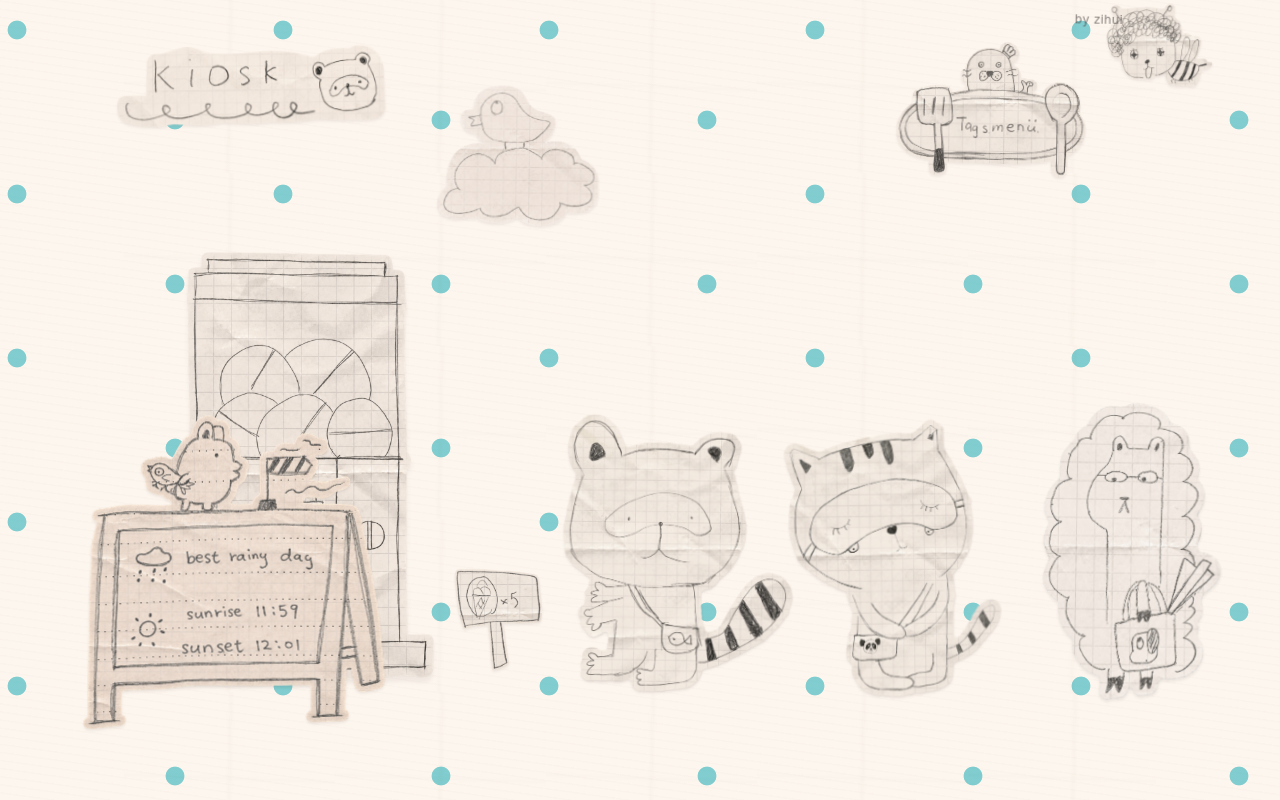
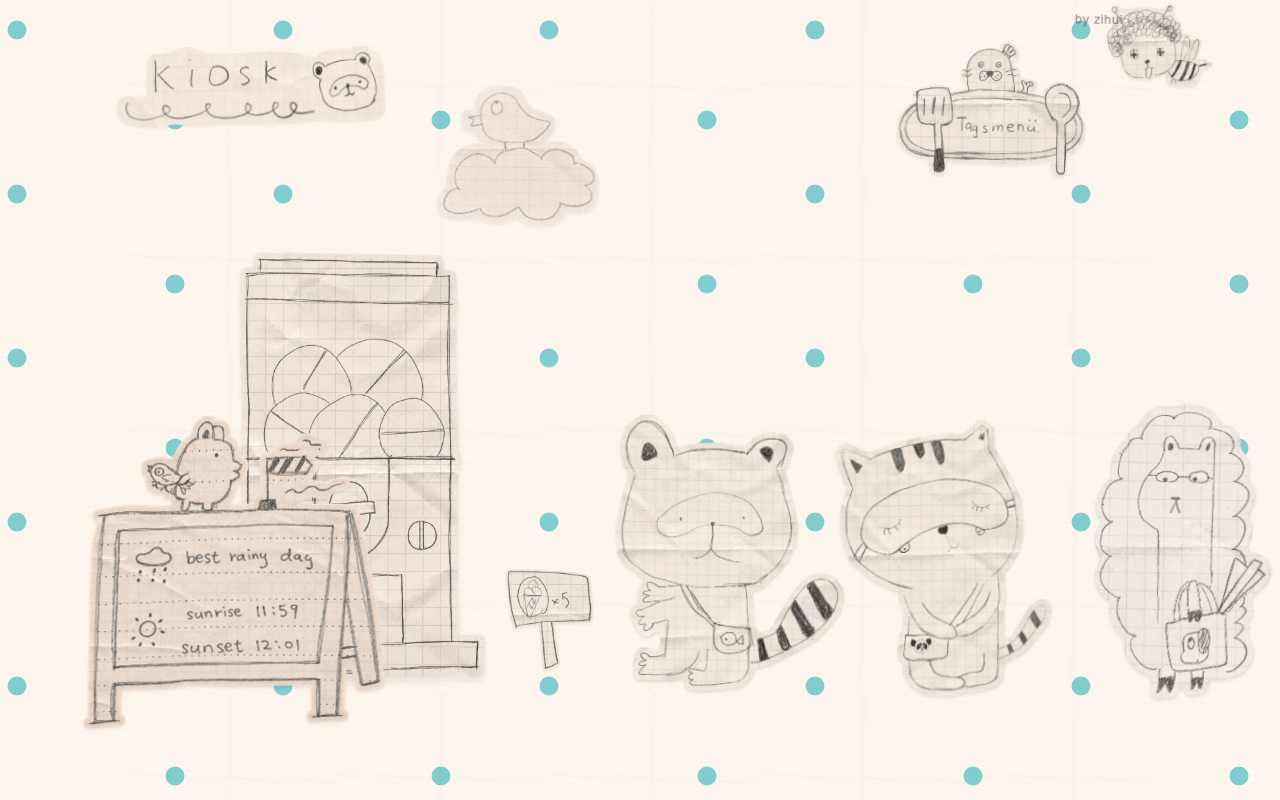
Before and after one commit to eclaircrumb/gachapon, a Next.js app in the folder gachapon/: page / in a window 1280 px wide. Built offline with nearby package versions, Linux system fonts and the light colour scheme.

Commit message:
Adjust positioning of art elements in globals.css

```diff
--- a/gachapon/app/globals.css
+++ b/gachapon/app/globals.css
@@ -77,18 +77,18 @@ a { -webkit-tap-highlight-color: transparent; }
   z-index: 4;
   width: 30.5%;
 }
-.art-sign { top: 71.0%; left: 30.0%; width: 12.3%; }
-.art-raccoon { top: 51.0%; left: 42.0%; width: 23.0%; }
+.art-sign { top: 71.0%; left: 35.0%; width: 12.3%; }
+.art-raccoon { top: 51.0%; left: 47.0%; width: 23.0%; }
 .art-cat {
   top: 51.6%;
-  left: 64%;
+  left: 69%;
   width: 21.6%;
    z-index: 2;
 }
 
 .art-alpaca {
   top: 50.0%;
-  left: 89.0%;
+  left: 94.0%;
   width: 18%;
   z-index: 3;
 }
@@ -96,7 +96,7 @@ a { -webkit-tap-highlight-color: transparent; }
 .machine-wrap {
   position: absolute;
   top: 30.3%;
-  left: 1%;
+  left: 6%;
   width: 31.0%;
   transform-origin: 50% 88%;
   filter: drop-shadow(0 5px 2px rgb(80 69 61 / 8%));
```
